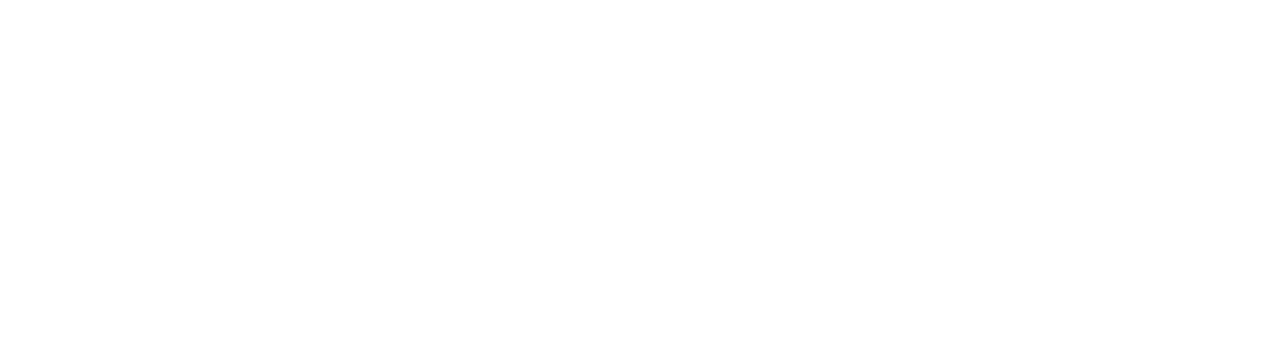
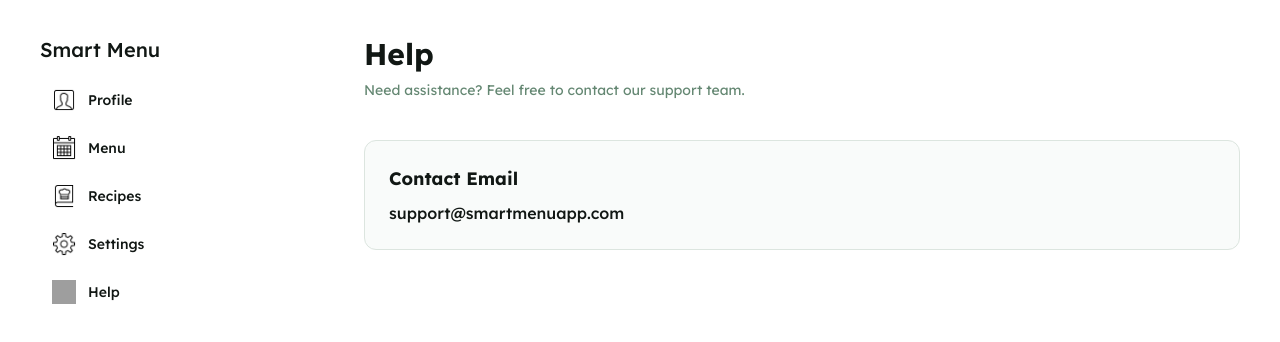
Before and after one commit to desprd/smart-menu-app, a React (Vite) app in the folder client/: page /help in a window 1280 px wide. Before the commit this address had no page. Shown: the top 342 px of the page. Built offline with nearby package versions, Linux system fonts and the light colour scheme; grey boxes are pictures that could not be loaded.

Commit message:
Add client: Help page

```diff
--- a/client/src/App.tsx
+++ b/client/src/App.tsx
@@ -7,6 +7,7 @@
 import ProfilePage from "./pages/ProfilePage";
 import Recipes from "./pages/Recipes";
 import Settings from "./pages/Settings";
+import Help from "./pages/Help";
 
 function App() {
   return (
@@ -20,6 +21,7 @@
           <Route path="/profile" element={<ProfilePage />}></Route>
           <Route path="/recipes" element={<Recipes />}></Route>
           <Route path="/settings" element={<Settings />}></Route>
+          <Route path="/help" element={<Help />}></Route>
         </Routes>
       </BrowserRouter>
     </div>
--- /dev/null
+++ b/client/src/pages/Help.tsx
@@ -0,0 +1,38 @@
+import React from "react";
+import Sidebar from "../components/Sidebar";
+
+const Help: React.FC = () => {
+  return (
+    <div className="relative flex min-h-screen flex-col bg-white group/design-root overflow-x-hidden font-lexend">
+      <div className="layout-container flex h-full grow flex-col">
+        <div className="gap-1 px-6 flex flex-1 justify-center py-5">
+          <Sidebar />
+
+          <main className="layout-content-container flex flex-col max-w-full flex-1">
+            <div className="p-4">
+              <h2 className="text-[#111714] text-2xl sm:text-3xl font-bold">
+                Help
+              </h2>
+              <p className="text-[#648772] text-sm font-normal mt-2">
+                Need assistance? Feel free to contact our support team.
+              </p>
+            </div>
+
+            <div className="px-4 py-6">
+              <div className="rounded-xl border border-[#dce5df] bg-[#f9fbfa] p-6">
+                <h3 className="text-[#111714] text-lg font-bold mb-2">
+                  Contact Email
+                </h3>
+                <p className="text-[#111714] text-base font-medium">
+                  support@smartmenuapp.com
+                </p>
+              </div>
+            </div>
+          </main>
+        </div>
+      </div>
+    </div>
+  );
+};
+
+export default Help;
```
